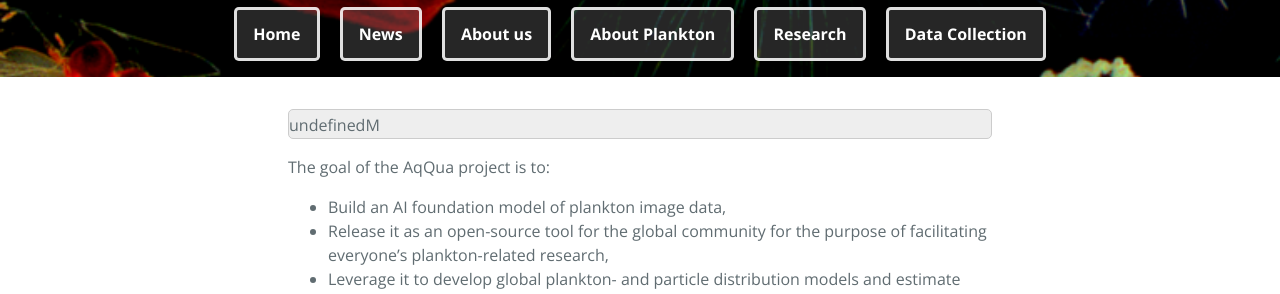
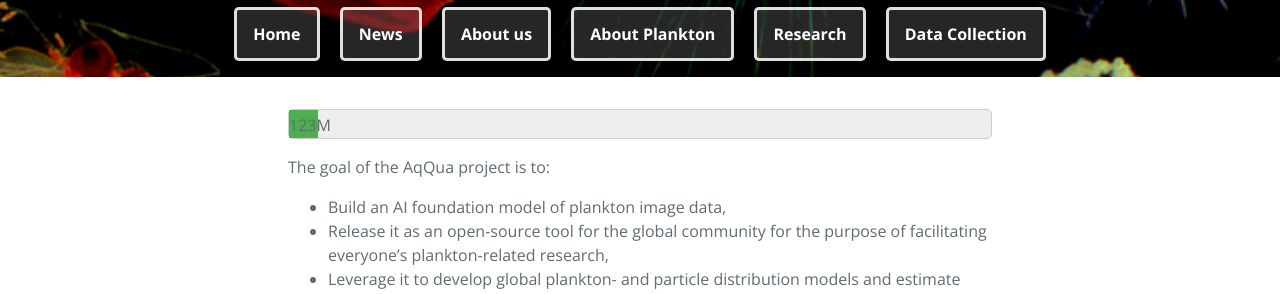
Before and after one commit to Kainmueller-Lab/aqqua, a Jekyll site: the page built from data_collection.md, in a window 1280 px wide. Shown: the part 343-637 px from the top of the page. Built offline with Jekyll 4.4.1, drawn with Linux system fonts in a browser that asks for light colours.

Commit message:
Fix progress bar and update Readme

```diff
--- a/assets/css/progress.css
+++ b/assets/css/progress.css
@@ -13,7 +13,7 @@
   text-align: center;
   /* color: black; */
   line-height: 30px;
-  transition: width 0.3s ease;
+  transition: width 1s ease;
   overflow: visible;
   text-wrap: nowrap;
 }
--- a/assets/progress.js
+++ b/assets/progress.js
@@ -1,4 +1,4 @@
 window.progressData = {
-  progress: 123,
+  acquired: 123,
   total: 3000,
 };
```
Also changed, not shown: README.md.
